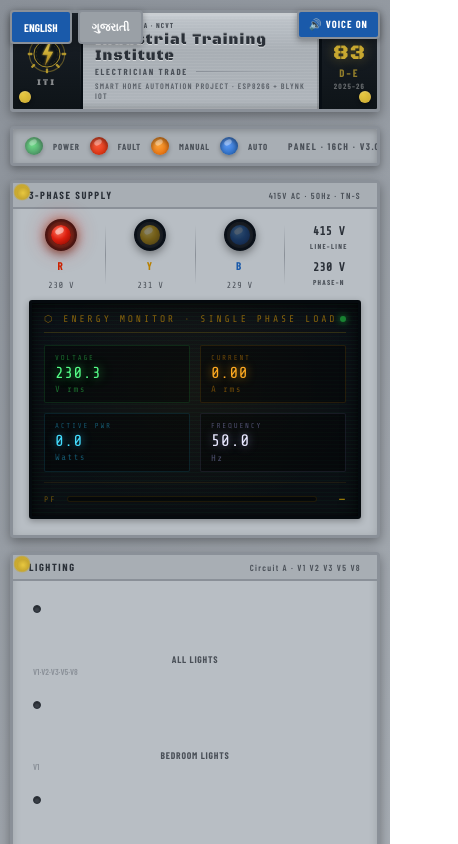
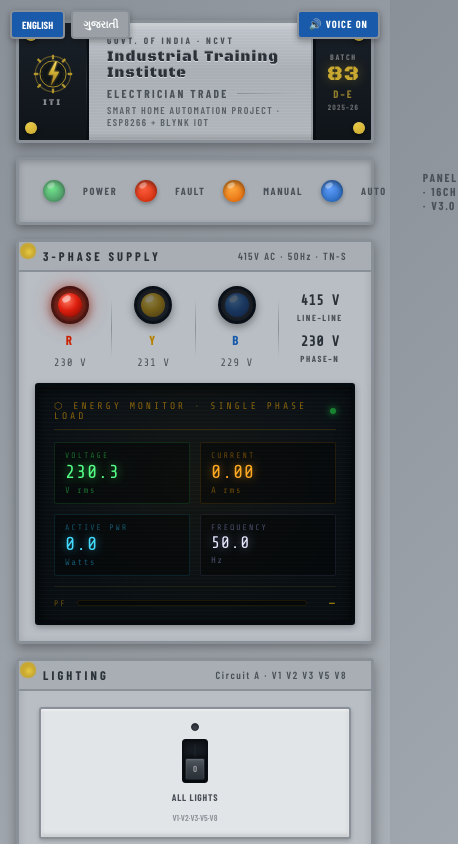
Before and after one commit to anni-x1/home-automation-ESP8266, a Next.js app: page / in a window 390 px wide. Shown: the top 844 px of the page, 458 px wide, since content can reach past the window. Built offline with nearby package versions, Linux system fonts and the light colour scheme; no server answers; a web font is replaced by a local one.

Commit message:
Revert "style: Optimize UI for smartphone devices"

```diff
--- a/src/app/globals.css
+++ b/src/app/globals.css
@@ -278,153 +278,44 @@ body{
 }
 .meter-pf-val{font-family:var(--mono);font-size:.75rem;color:rgba(255,200,0,.8);letter-spacing:.06em;min-width:3ch;text-align:right;}
 
-/* ====== MOBILE OPTIMIZATIONS ====== */
-@media (max-width: 600px) {
-  .cabinet { padding: 10px 10px 60px; }
-
-  /* Compact Nameplate */
-  .np-inner { min-height: 70px; }
-  .np-emblem { width: 65px; padding: 6px 4px; }
-  .emblem-svg { width: 38px; height: 38px; }
-  .np-center { padding: 8px 12px; }
-  .np-govt { font-size: 0.45rem; letter-spacing: 0.15em; }
-  .np-inst { font-size: 0.9rem; }
-  .np-trade { font-size: 0.55rem; margin-top: 2px; }
-  .np-project { font-size: 0.5rem; }
-  .np-batch { width: 55px; padding: 6px 4px; }
-  .np-batch-num { font-size: 1.2rem; }
-  .np-batch-sect { font-size: 0.65rem; }
-
-  /* Indicator Row */
-  .indicator-row { padding: 8px 12px; gap: 10px; overflow-x: auto; white-space: nowrap; }
-  .pilot-light { width: 18px; height: 18px; }
-  .ind-label { font-size: 0.55rem; letter-spacing: 0.1em; }
-  .sys-id { font-size: 0.6rem; }
-
-  /* Phase Row */
-  .phase-row { padding: 10px 8px; gap: 4px; }
-  .phase-lamp-housing { width: 32px; height: 32px; }
-  .phase-jewel { width: 20px; height: 20px; }
-  .phase-label { font-size: 0.7rem; }
-  .phase-reading { font-size: 0.55rem; }
-  .phase-spec-val { font-size: 0.75rem; }
-  .phase-spec-unit { font-size: 0.45rem; }
-
-  /* Meter Grid */
-  .meter-display { padding: 10px 12px; }
-  .meter-cell-value { font-size: 1rem; }
-  .meter-cell-label { font-size: 0.45rem; }
-
-  /* Panel Sections */
-  .ps-head { padding: 6px 16px; }
-  .ps-title { font-size: 0.65rem; letter-spacing: 0.15em; }
-  .ps-circuit { font-size: 0.55rem; }
-  .ps-body { padding: 12px 14px; }
-
-  /* Breaker Buttons */
-  .breaker-grid, .breaker-grid-3 { grid-template-columns: repeat(2, 1fr); gap: 8px; }
-  .breaker-btn { padding: 12px 6px; min-height: 90px; }
-  .breaker-name { font-size: 0.65rem; }
-  .breaker-pin { font-size: 0.45rem; }
-  .mcb-slot { width: 22px; height: 40px; }
-  .mcb-handle { width: 18px; height: 20px; }
-
-  /* Scene Buttons */
-  .scene-grid { grid-template-columns: 1fr 1fr; gap: 8px; }
-  .scene-btn { padding: 10px 8px; }
-  .scene-title { font-size: 0.75rem; }
-  .scene-sub { font-size: 0.5rem; }
-
-  /* Door Control */
-  .door-row { gap: 8px; }
-  .door-btn { padding: 12px; font-size: 0.8rem; }
-
-  /* Command Table */
-  .cmd-rows { grid-template-columns: 1fr; }
-  .cmd-say { font-size: 0.6rem; }
-  .cmd-group-title { font-size: 0.65rem; }
-
-  /* Fixed buttons */
-  div[style*="position: fixed"] button {
-    padding: 8px 12px !important;
-    font-size: 0.7rem !important;
-  }
+/* ====== BREAKER BUTTONS ====== */
+.breaker-grid{display:grid;grid-template-columns:repeat(4,1fr);gap:10px;}
+.breaker-grid-3{display:grid;grid-template-columns:repeat(3,1fr);gap:10px;}
+@media(max-width:480px){.breaker-grid,.breaker-grid-3{grid-template-columns:repeat(2,1fr);}}
+.breaker-btn.wide{grid-column:span 2;}
+.breaker-btn{
+  background:var(--inner);border:2px solid var(--border);border-radius:3px;
+  padding:14px 8px;cursor:pointer;display:flex;flex-direction:column;align-items:center;gap:8px;
+  transition:all .12s;user-select:none;position:relative;
+  box-shadow:inset 0 1px 3px rgba(255,255,255,.7),inset 0 -2px 4px rgba(0,0,0,.15),0 2px 4px rgba(0,0,0,.2);
 }
-
-@media (max-width: 360px) {
-  .np-batch { display: none; }
-  .np-emblem { width: 55px; }
-  .np-inst { font-size: 0.8rem; }
+.breaker-btn:active{box-shadow:inset 0 2px 6px rgba(0,0,0,.25),0 1px 2px rgba(0,0,0,.2);transform:translateY(1px);}
+.breaker-btn.on{background:var(--recess);border-color:var(--blue);box-shadow:inset 0 2px 5px rgba(0,0,0,.2),0 1px 3px rgba(0,0,0,.15);}
+.mcb-slot{
+  width:26px;height:44px;background:linear-gradient(180deg,#1a2028 0%,#0e1418 100%);
+  border:1px solid #080e14;border-radius:3px;position:relative;
+  box-shadow:inset 0 3px 8px rgba(0,0,0,.7),inset 0 0 2px rgba(0,0,0,.5);
+  overflow:hidden;flex:none;
 }
-
-/* Lights On Effect */
-body.lights-on { background: linear-gradient(135deg, #a0a6ae 0%, #c8cdd2 40%, #e2e5e8 100%); }
-.lighting-section.lights-on { border-color: #ffdd44; box-shadow: 0 0 20px rgba(255, 221, 68, 0.2), inset 0 2px 8px rgba(0,0,0,0.15); }
-
-/* Common styles that were missing or needed refinement */
-.scene-grid { display: grid; grid-template-columns: repeat(4, 1fr); gap: 10px; }
-.scene-btn {
-  background: var(--inner); border: 2px solid var(--border); border-radius: 4px;
-  padding: 12px 10px; cursor: pointer; display: flex; flex-direction: column; gap: 4px;
-  transition: all 0.2s; text-align: left;
+.mcb-slot::before{content:'';position:absolute;left:50%;top:4px;bottom:4px;width:1px;background:rgba(255,255,255,.06);transform:translateX(-50%);}
+.mcb-handle{
+  width:20px;height:22px;border-radius:2px;
+  background:linear-gradient(180deg,#505860 0%,#383e46 50%,#2a3038 100%);
+  border:1px solid #1a2028;position:absolute;left:2px;bottom:2px;
+  display:flex;align-items:center;justify-content:center;
+  box-shadow:0 -2px 4px rgba(0,0,0,.5),0 2px 3px rgba(0,0,0,.3),inset 0 1px 2px rgba(255,255,255,.15);
+  transition:bottom .25s cubic-bezier(.34,1.56,.64,1), background .2s, box-shadow .2s;
 }
-.scene-btn.active { border-color: var(--blue); background: var(--recess); box-shadow: inset 0 2px 5px rgba(0,0,0,0.2); }
-.scene-title { font-family: var(--head); font-size: 0.85rem; font-weight: 800; color: var(--label); }
-.scene-sub { font-family: var(--font); font-size: 0.6rem; color: var(--muted); line-height: 1.2; }
-
-.door-row { display: flex; gap: 12px; }
-.door-btn {
-  flex: 1; padding: 15px; border-radius: 4px; border: 2px solid var(--border);
-  font-family: var(--head); font-weight: 800; font-size: 1rem; cursor: pointer;
-  transition: all 0.2s; background: var(--inner);
+.mcb-handle::after{content:'O';font-family:var(--head);font-size:.55rem;font-weight:800;color:rgba(255,255,255,.45);transition:all .2s;line-height:1;}
+.breaker-btn.on .mcb-handle{
+  bottom:20px;background:linear-gradient(180deg,#3a7ae0 0%,#1a5aaa 50%,#0a3a7a 100%);
+  border-color:#0a2a5a;
+  box-shadow:0 2px 4px rgba(0,0,0,.5),0 -2px 3px rgba(0,0,0,.2),inset 0 1px 2px rgba(255,255,255,.2),0 0 8px rgba(26,90,170,.4);
 }
-.door-btn.active { border-color: var(--blue); background: var(--recess); color: var(--label); }
-.door-status, .door-angle, .scene-status {
-  margin-top: 10px; font-family: var(--mono); font-size: 0.75rem; color: var(--muted);
-}
-
-.voice-btn {
-  width: 100%; padding: 16px; border-radius: 4px; border: 2px solid var(--border);
-  background: var(--inner); font-family: var(--head); font-weight: 800; font-size: 1.1rem;
-  display: flex; align-items: center; justify-content: center; gap: 12px; cursor: pointer;
-}
-.voice-btn.listening { background: var(--blue); color: white; border-color: #fff; animation: pulse-blue 1.5s infinite; }
-@keyframes pulse-blue { 0% { box-shadow: 0 0 0 0 rgba(26, 90, 170, 0.4); } 70% { box-shadow: 0 0 0 10px rgba(26, 90, 170, 0); } 100% { box-shadow: 0 0 0 0 rgba(26, 90, 170, 0); } }
-
-.cmd-table { margin-top: 16px; border-top: 1px solid var(--border); padding-top: 12px; }
-.cmd-table-head { display: flex; align-items: baseline; gap: 8px; margin-bottom: 12px; }
-.cmd-table-head-title { font-family: var(--head); font-size: 0.9rem; font-weight: 800; color: var(--label); text-transform: uppercase; }
-.cmd-table-head-sub { font-family: var(--font); font-size: 0.65rem; color: var(--muted); font-style: italic; }
-
-.cmd-rows { display: grid; grid-template-columns: 1fr 1fr; gap: 16px; }
-.cmd-group { display: flex; flex-direction: column; gap: 4px; }
-.cmd-group-title { font-family: var(--head); font-size: 0.75rem; font-weight: 800; color: var(--muted); margin-bottom: 4px; border-bottom: 1px solid rgba(0,0,0,0.05); }
-.cmd-entry { display: flex; align-items: center; justify-content: space-between; gap: 6px; }
-.cmd-say { font-family: var(--mono); font-size: 0.7rem; color: var(--label); }
-.cmd-badge { font-size: 0.5rem; font-weight: 800; padding: 2px 4px; border-radius: 2px; flex: none; }
-.badge-on { background: #e6ffed; color: #22863a; border: 1px solid #22863a; }
-.badge-off { background: #ffeef0; color: #cb2431; border: 1px solid #cb2431; }
-.badge-all { background: #f1f8ff; color: #0366d6; border: 1px solid #0366d6; }
-.badge-door { background: #fff5eb; color: #c2410c; border: 1px solid #c2410c; }
-
-.voice-log {
-  margin-top: 10px; padding: 10px; background: rgba(0,0,0,0.05); border-radius: 3px;
-  font-family: var(--mono); font-size: 0.75rem; min-height: 40px; display: flex; align-items: center;
-}
-.voice-log .heard { color: var(--blue); font-weight: 700; }
-.voice-log .error { color: var(--red); }
-.voice-log .action { color: #22863a; font-weight: 700; }
-
-.toast {
-  position: fixed; bottom: -60px; left: 50%; transform: translateX(-50%);
-  background: var(--blue); color: white; padding: 12px 24px; border-radius: 4px;
-  font-family: var(--head); font-weight: 800; font-size: 0.9rem; z-index: 2000;
-  transition: all 0.3s cubic-bezier(0.18, 0.89, 0.32, 1.28);
-  box-shadow: 0 4px 15px rgba(0,0,0,0.4);
-}
-.toast.show { bottom: 20px; }
-.toast.err { background: var(--red); }
-
+.breaker-btn.on .mcb-handle::after{content:'I';color:rgba(255,255,255,.95);}
+@keyframes mcb-click{0%{bottom:20px}30%{bottom:14px}100%{bottom:20px}}
+@keyframes mcb-click-off{0%{bottom:2px}30%{bottom:8px}100%{bottom:2px}}
+.breaker-btn.clicking-on .mcb-handle{animation:mcb-click .25s ease;}
 .breaker-btn.clicking-off .mcb-handle{animation:mcb-click-off .25s ease;}
 .mcb-led{width:8px;height:8px;border-radius:50%;background:#3a4048;border:1px solid #2a3038;box-shadow:inset 0 1px 2px rgba(0,0,0,.5);transition:all .15s;}
 .breaker-btn.on .mcb-led{background:#22cc44;border-color:#16a034;box-shadow:0 0 8px rgba(34,204,68,.6),inset 0 1px 2px rgba(255,255,255,.3);}
```
